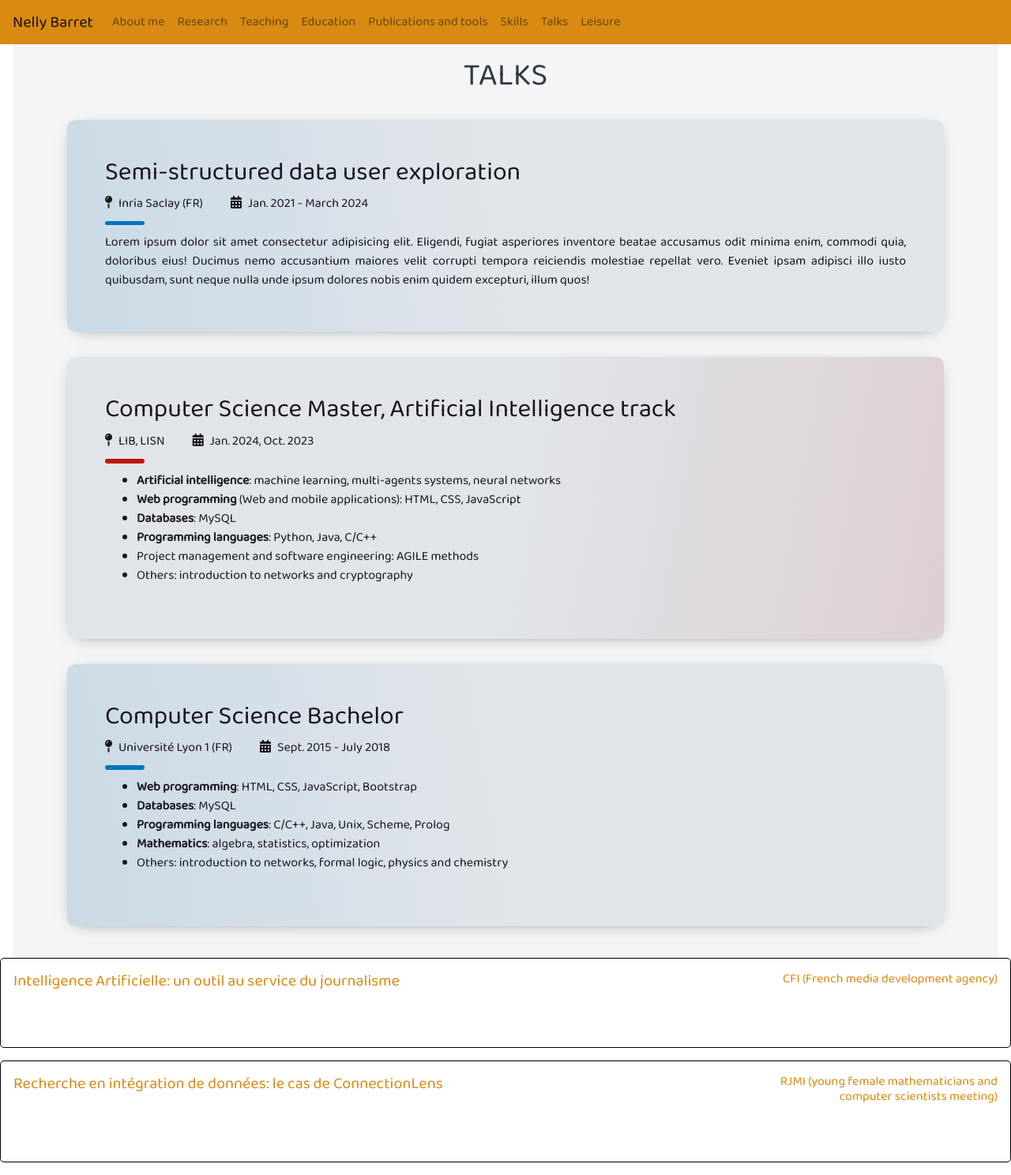
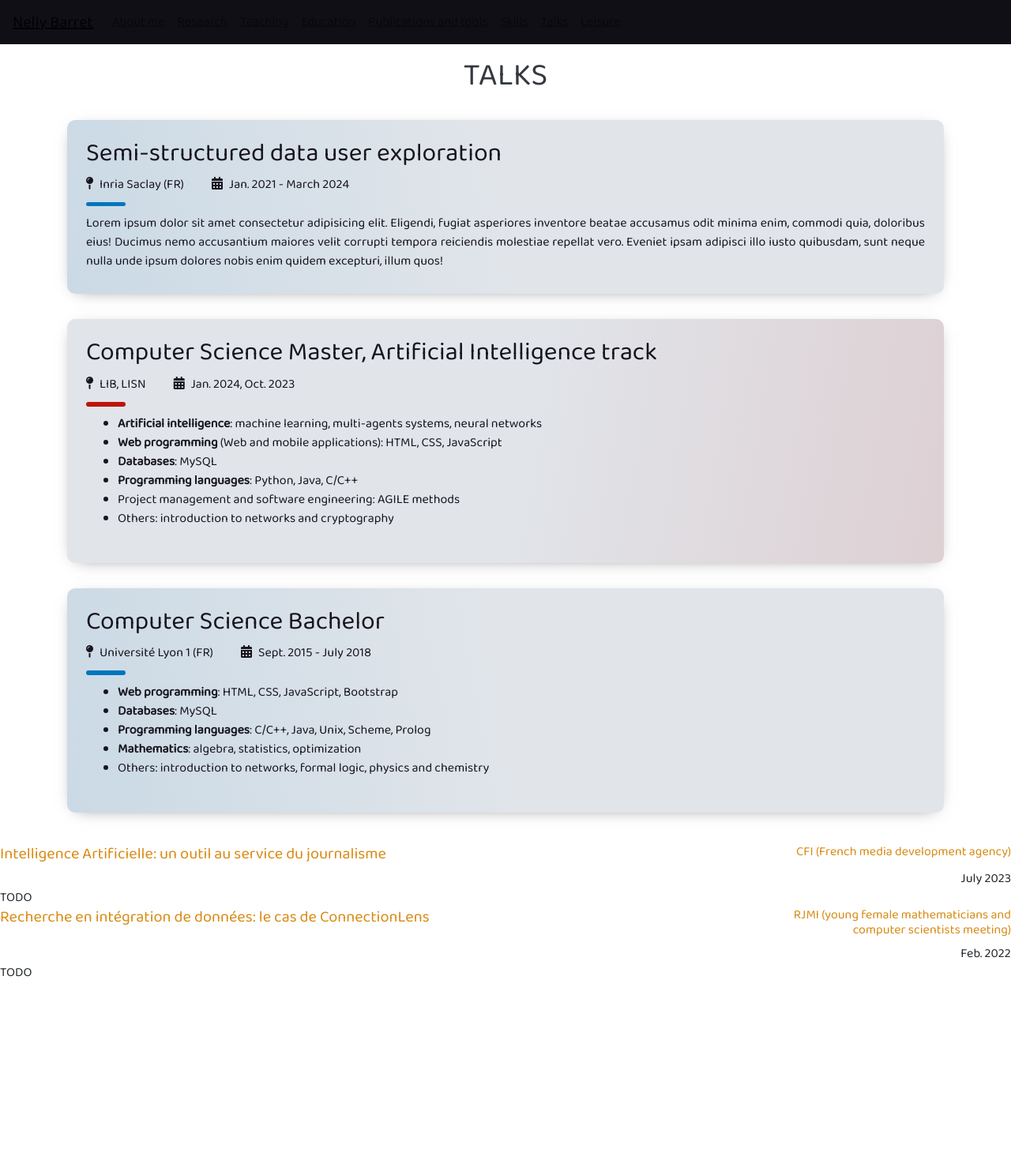
Before and after one commit to Nelly-Barret/nelly-barret.github.io, a PHP site: page /talks.html in a window 1280 px wide. Shown: the whole page at 79% size. After the commit the page ends 1237 px from the top, so only its background shows below. Run offline with PHP 8.4, Linux system fonts and the light colour scheme.

Commit message:
working on the navbar and less wasted space

```diff
--- a/styles.css
+++ b/styles.css
@@ -1,13 +1,3 @@
-* {
-    text-align: justify;
-}
-
-body {
-    /* color: white; */
-    /* background-color: #151414 ; */
-    /*margin: 0 4rem 5rem 4rem;*/
-}
-
 section {
     margin: 2rem 1rem 0 1rem; /* top right bottom left */
 }
@@ -20,37 +10,20 @@ section {
     margin-left: 2rem;
 }
 
-.badge {
-    display: inline-block;
-    padding: 0.25em 0.4em;
-    padding-right: 0.4em;
-    padding-left: 0.4em;
-    font-size: 75%;
-    font-weight: 700;
-    line-height: 1;
-    text-align: center;
-    white-space: nowrap;
-    vertical-align: baseline;
+.navbar {
+    background-color: #110f16 !important;
+    font-size: 1rem;
 }
 
-.badge-pill {
-    padding-right: 0.6em;
-    padding-left: 0.6em;
-    border-radius: 10rem;
-    color: #fff;
-    background-color:#434E5E;
+.navbar-dark .navbar-nav a.nav-link {
+    color: white;
+    text-decoration: none;
 }
 
-.badgesDiv {
-    margin-top: 1rem;
-}
-
-.navbar {
-    background-color:  #d88a12 !important;
-}
-
-h2 {
-    font: normal normal normal 25px/1.2em helvetica-w01-light,helvetica-w02-light,sans-serif ;color:#494949;
+.active {
+    background-color: white;
+    color: black !important;
+    border-radius: 5px;
 }
 
 .linkCollapse {
@@ -63,14 +36,6 @@ h2 {
 
 .right-align {
     text-align: right;
-}
-
-.mybox {
-    border: 1px solid black;
-    border-radius: 5px;
-    padding: 1rem;
-    margin-bottom: 1rem;
-    cursor: pointer;
 }
 
 .anchor {
--- a/w3schools-styles.css
+++ b/w3schools-styles.css
@@ -3,7 +3,6 @@
 body {
   font-family: "Baloo 2", cursive;
   font-size: 16px;
-  color: #ffffff;
   text-rendering: optimizeLegibility;
   font-weight: initial;
 }
@@ -12,13 +11,10 @@ body {
   background: #110f16;
 }
 
-.light {
-  background: #f3f5f7;
-}
 
 a, a:hover {
-  text-decoration: none;
   transition: color 0.3s ease-in-out;
+  text-decoration: underline;
 }
 
 #pageHeaderTitle {
@@ -138,12 +134,12 @@ a, a:hover {
     justify-content: start;
   }
   .postcard .postcard__img {
-    max-width: 300px;
+    max-width: 200px;
     max-height: 100%;
     transition: transform 0.3s ease;
   }
   .postcard .postcard__text {
-    padding: 3rem;
+    padding: 1.5rem;
     width: 100%;
   }
   .postcard .media.postcard__text:before {
@@ -166,25 +162,16 @@ a, a:hover {
   }
   .postcard:nth-child(2n+1) .postcard__text::before {
     left: -12px !important;
-    transform: rotate(4deg);
+    transform: rotate(0deg);
   }
   .postcard:nth-child(2n+0) .postcard__text::before {
     right: -12px !important;
-    transform: rotate(-4deg);
+    transform: rotate(-0deg);
   }
 }
 @media screen and (min-width: 1024px) {
   .postcard__text {
     padding: 2rem 3.5rem;
-  }
-
-  .postcard__text:before {
-    content: "";
-    position: absolute;
-    display: block;
-    top: -20%;
-    height: 130%;
-    width: 55px;
   }
 
   .postcard.dark .postcard__text:before {
```
Also changed, not shown: research.html (+19 -9 lines), 1 other file.
